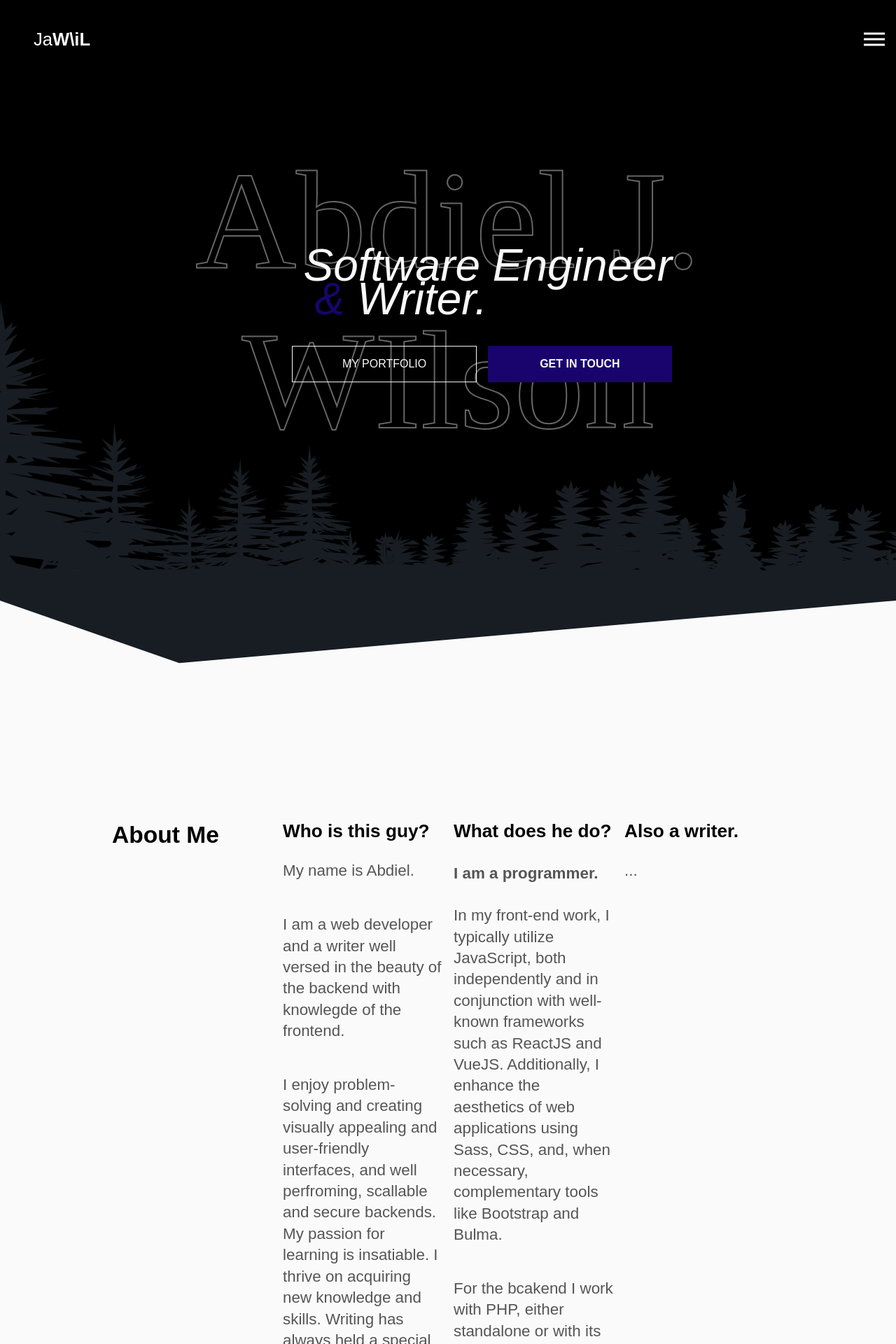
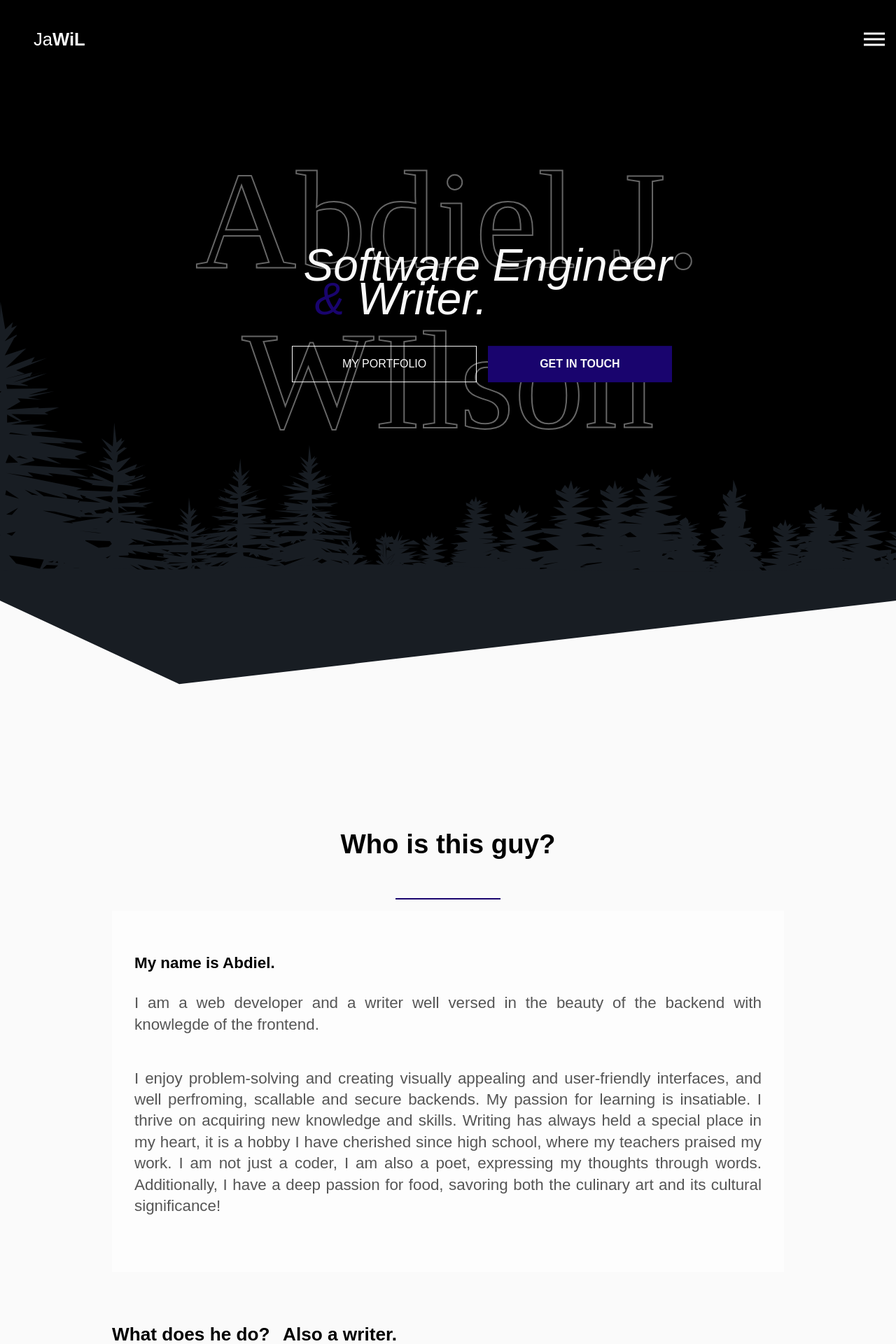
Before and after one commit to Wilsonabdiel/abdielbytes, a React app: page / in a window 1280 px wide. Shown: the top 1920 px of the page at 70% size. Built offline with nearby package versions, Linux system fonts and the light colour scheme.

Commit message:
updated:about

```diff
--- a/src/About.css
+++ b/src/About.css
@@ -8,7 +8,7 @@
     -webkit-clip-path: polygon(0 0, 20% 5%, 100% 0, 100% 100%, 80% 95%, 0 100%);
             clip-path: polygon(0 0, 20% 5%, 100% 0, 100% 100%, 80% 95%, 0 100%);
     z-index: 5;
-    /* background: #fafafa url(./images/AuthorAbdiel.jpg) center right no-repeat; */
+    /* background: #fafafa url(AuthorAbdiel)/ center right no-repeat; */
     background-attachment: fixed;
     background-size: cover;
     background-position: top;
--- a/src/About.js
+++ b/src/About.js
@@ -1,17 +1,21 @@
 import React from 'react';
 import './About.css';
+// import AuthorAbdiel from './images/AuthorAbdiel.jpg';
 
 const About = () => (
     <section id="about">
         <div className="wrapper">
+
             <article>
-                <header>
+                {/* <header>
                     <h2>About Me</h2>
-                </header>
+                </header> */}
 
-                <section>
+                <div className="title">
                     <h3>Who is this guy?</h3>
-                    <p>My name is Abdiel. </p>
+                    <p className="separator" />
+                    <div className="desc full">
+                        <h4>My name is Abdiel. </h4>
                         <p>I am a web developer and a writer well versed
                             in the beauty of the backend with knowlegde of the frontend.</p>
                         <p>
@@ -28,7 +32,8 @@ const About = () => (
                             savoring both the culinary art and its cultural significance!
 
                         </p>
-                </section>
+                    </div>
+                </div>
 
                 <section>
                     <h3>What does he do?</h3>
--- a/src/Menu.js
+++ b/src/Menu.js
@@ -1,32 +1,42 @@
 import React from 'react';
 import './menu.css';
 import SocialLinks from './SocialLinks';
-// import './Nav.css';
 
-const Menu = ({ isMenuOpen, onToggleMenu }) =>
-    // ... removed _defineProperty function for clarity
-     (
-         <div className={`menu-container ${isMenuOpen}`}>
+class Menu extends React.Component {
+    constructor(props) {
+        super(props);
+        this.state = { isMenuOpen: false };
+        this.toggleMenu = this.toggleMenu.bind(this);
+    }
+
+    toggleMenu() {
+        this.setState({ isMenuOpen: !this.state.isMenuOpen });
+    }
+
+    render() {
+        return (
+            <div className={`menu-container ${this.state.isMenuOpen ? 'active' : ''}`}>
                 <div className="overlay" />
                 <div className="menu-items">
                     <ul>
                         <li>
-                         <a href="#welcome-section" onClick={onToggleMenu}>HOME</a>
+                            <a href="#welcome-section" onClick={this.toggleMenu}>HOME</a>
                         </li>
                         <li>
-                         <a href="#welcome-section" onClick={onToggleMenu}>ABOUT</a>
+                            <a href="#about" onClick={this.toggleMenu}>ABOUT</a>
                         </li>
                         <li>
-                         <a href="#welcome-section" onClick={onToggleMenu}>BLOG</a>
+                            <a href="#projects" onClick={this.toggleMenu}>PORTFOLIO</a>
                         </li>
                         <li>
-                         <a href="#welcome-section" onClick={onToggleMenu}>CONTACT</a>
+                            <a href="#contact" onClick={this.toggleMenu}>CONTACT</a>
                         </li>
-
                         <SocialLinks />
                     </ul>
                 </div>
             </div>
         );
+    }
+}
 
 export default Menu;
--- a/src/Nav.js
+++ b/src/Nav.js
@@ -16,7 +16,7 @@ class Nav extends React.Component {
         return (
             <nav id="navbar" className={this.state.isMenuOpen ? 'bg-active' : ''}>
                 <div className="nav-wrapper">
-                    <p className="brand">Ja<strong>W\iL</strong></p>
+                    <p className="brand">Ja<strong>WiL</strong></p>
                     <a
                         className={`menu-button ${this.state.isMenuOpen ? 'active' : ''}`}
                         onClick={this.toggleMenu}>
```
Lines whose indentation alone changed are shown as unchanged.
